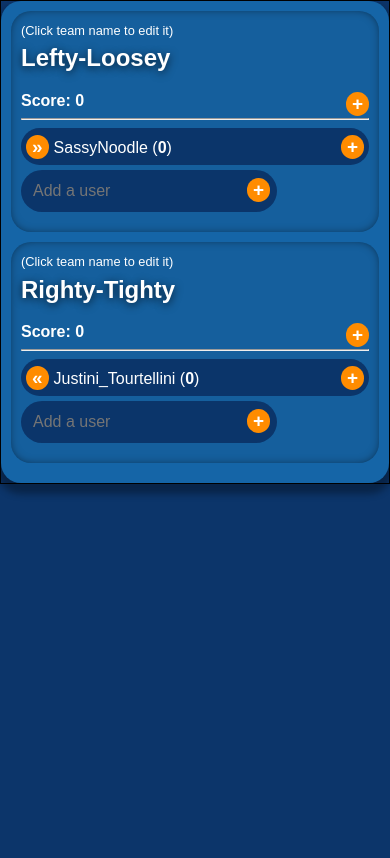
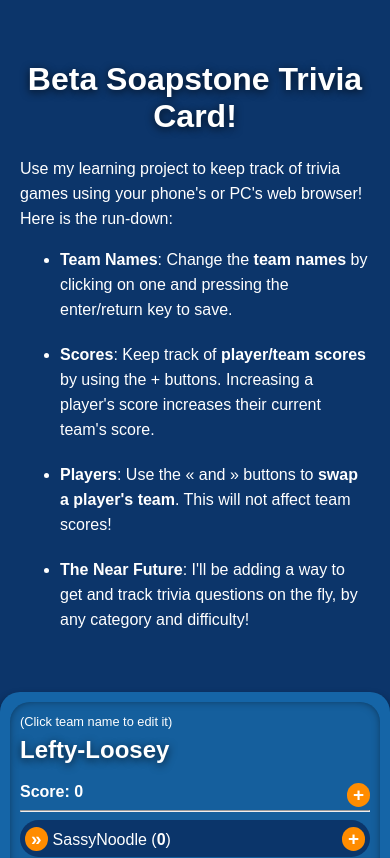
Before and after one commit to DamianDRuiz/soapstone-trivia, a React (Vite) app: page / in a window 390 px wide. Shown: the top 858 px of the page. Built offline with nearby package versions, Linux system fonts and the light colour scheme.

Commit message:
Future plans and Responsive stuff

```diff
--- a/src/app/app.module.scss
+++ b/src/app/app.module.scss
@@ -1,4 +1,3 @@
 /* Your styles goes here. */
 .container {
-  border: 1px solid #000;
 }
--- a/src/app/app.tsx
+++ b/src/app/app.tsx
@@ -2,6 +2,7 @@ import { useEffect, useState } from 'react';
 import { useImmer } from 'use-immer';
 import styles from './app.module.scss';
 import AddPlayer from './components/AddPlayer/AddPlayer';
+import FuturePlans from './components/FuturePlans/FuturePlans';
 import Player from './components/Player/Player';
 import Players from './components/Players/Players';
 import Score from './components/Score/Score';
@@ -29,6 +30,7 @@ export function App() {
 
   return (
     <div className={styles.container}>
+      <FuturePlans />
       <Trivia>
         <Team>
           <TeamName value={teamLeftName} setValue={setTeamLeftName} />
--- /dev/null
+++ b/src/app/components/FuturePlans/FuturePlans.module.scss
@@ -0,0 +1,18 @@
+/*
+ * Replace this with your own classes
+ *
+ * e.g.
+ * .container {
+ * }
+*/
+
+.container {
+  width: 100%;
+  max-width: 700px;
+  margin: 20px auto;
+  padding: 20px;
+}
+
+h1 {
+  text-align: center;
+}
--- /dev/null
+++ b/src/app/components/FuturePlans/FuturePlans.tsx
@@ -0,0 +1,38 @@
+import styles from './FuturePlans.module.scss';
+
+export function FuturePlans(props: FuturePlansProps) {
+  return (
+    <div className={styles['container']}>
+      <h1>Beta Soapstone Trivia Card!</h1>
+      <p>
+        Use my learning project to keep track of trivia games using your phone's
+        or PC's web browser! Here is the run-down:{' '}
+      </p>
+      <ul>
+        <li>
+          <strong>Team Names</strong>: Change the <strong>team names</strong> by
+          clicking on one and pressing the enter/return key to save.
+        </li>
+        <li>
+          <strong>Scores</strong>: Keep track of{' '}
+          <strong>player/team scores</strong> by using the + buttons. Increasing
+          a player's score increases their current team's score.
+        </li>
+        <li>
+          <strong>Players</strong>: Use the &#171; and &#187; buttons to{' '}
+          <strong>swap a player's team</strong>. This will not affect team
+          scores!
+        </li>
+        <li>
+          <strong>The Near Future</strong>: I'll be adding a way to get and
+          track trivia questions on the fly, by any category and difficulty!
+        </li>
+      </ul>
+    </div>
+  );
+}
+
+/* eslint-disable-next-line */
+export interface FuturePlansProps {}
+
+export default FuturePlans;
--- a/src/app/components/Trivia/Trivia.module.scss
+++ b/src/app/components/Trivia/Trivia.module.scss
@@ -13,7 +13,6 @@
   margin: 0 auto;
   grid-template-columns: repeat(2, 1fr);
   gap: 10px;
-  top: 50%;
   left: 50%;
   background-color: #1565a7;
   padding: 10px;
@@ -25,7 +24,7 @@
   .trivia {
     position: absolute;
     display: grid;
-    -ms-transform: translate(-50%, -50%);
-    transform: translate(-50%, -50%);
+    -ms-transform: translate(-50%);
+    transform: translate(-50%);
   }
 }
--- a/src/styles.scss
+++ b/src/styles.scss
@@ -32,6 +32,16 @@ input[type='text'] {
   }
 }
 
+h1,
 h2 {
   text-shadow: 0px 2px 8px #000000b8;
 }
+
+p,
+li {
+  line-height: 25px;
+}
+
+li {
+  margin-bottom: 20px;
+}
```
Also changed, not shown: 1 other file (tests, documents, lock files or other folders).
